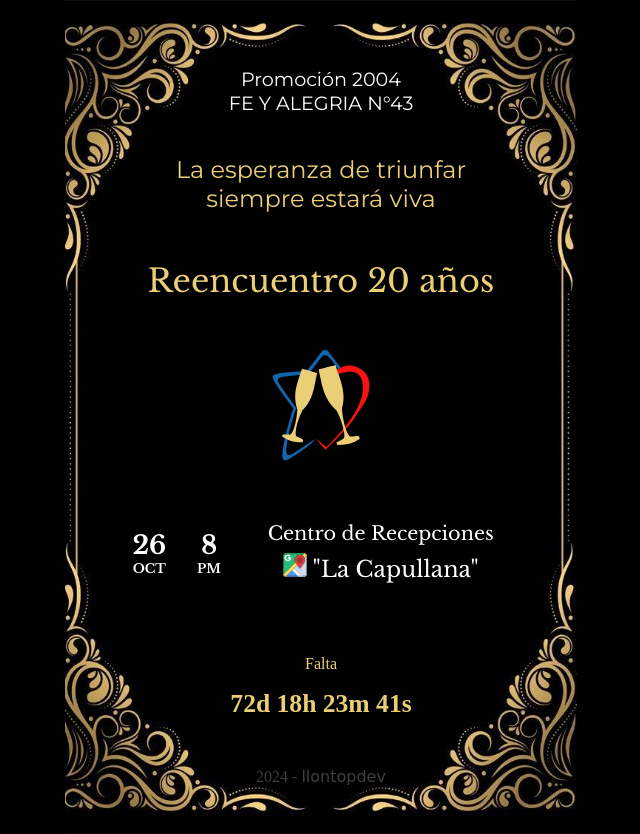
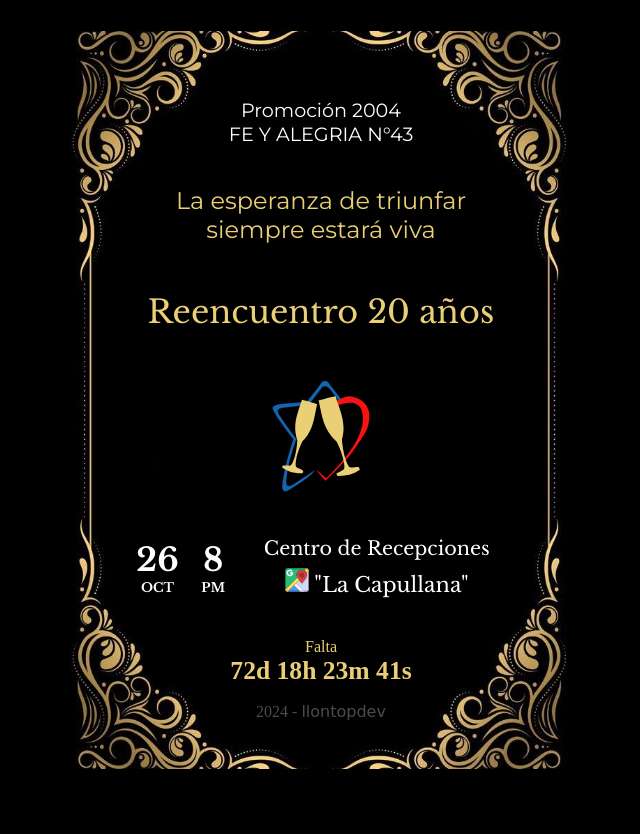
Before and after one commit to llontopdev/reencuentro2004, a plain HTML site: page index.html in a window 1280 px wide. Shown: the whole page, without its empty margins (319-959 px from the left). After the commit the page ends 800 px from the top, so only its background shows below. Drawn offline with nearby package versions, Linux system fonts and the light colour scheme; a web font is replaced by a local one.

Commit message:
detalles ui

```diff
--- a/index.css
+++ b/index.css
@@ -4,6 +4,7 @@
   --f_libre_b: "Libre Baskerville", serif;
   --f_monts: "Montserrat", sans-serif;
   --c_oro: #ebcf76;
+  --c_gris_oscuro: #4b4b4b;
   /* --c_oro: #e4cd80; */
 }
 a {
@@ -76,7 +77,6 @@ img {
 }
 .lugar{
     padding: 1rem;
-
 }
 
 
@@ -95,20 +95,25 @@ img {
     margin-top: 0.5rem;
     padding: 0;
 }
+.falta{
+  margin: 0;
+}
 
 #countdown {
+  padding-top: 0;
+  font-size: 1.3rem;
   font-weight: 600;
 }
 
 footer {
   padding-bottom: 1rem;
   font-size: 0.7rem;
-  color: #3e3e3e;
+  color: var(--c_gris_oscuro);
 }
 .firma {
   font-family: var(--f_damion);
   font-size: 1rem;
-  color: #3f3f3f;
+  color: var(--c_gris_oscuro);
 }
 .firma:hover {
   color: var(--c_oro);
@@ -137,22 +142,22 @@ footer {
     padding: 1rem;
   }
   .datos {
-    padding: 2.5rem;
+    padding: 1.5rem 3rem;
     font-size: 1.2rem;
   }
   .fecha,
   .hora {
-    font-size: 1.6rem;
+    font-size: 2rem;
     font-weight: 600;
   }
   .lugar_enlace {
-    font-size: 1.4rem;;
+    font-size: 1.3rem;
   }
   #countdown {
     font-size: 1.6rem;
   }
   footer {
-    padding-top: 1rem;
+    padding-top: 0;
     font-size: 1rem;
   }
 }
--- a/index.html
+++ b/index.html
@@ -22,7 +22,6 @@
       </div>
 
 
-
       <div class="datos">
         <div class="fecha">26 <div class="fecha_sub">OCT</div></div>
         <div class="hora">8 <div class="hora_sub">PM</div></div>
@@ -30,13 +29,12 @@
 
           <div>Centro de Recepciones</div>
 
-
           <a class="lugar_enlace" href="https://maps.app.goo.gl/t9sSE8AhyMi8Q1Ne7"><img src="google-maps.png" alt="maps"> "La Capullana"</a>
 
         </div>
       </div>
 
-      <p id="falta">Falta <div id="countdown"></div> </p>
+      <p class="falta">Falta <div id="countdown"></div> </p>
 
       <footer>
       <p>2024 - <span><a class="firma" href="/">llontopdev</a></span> </p>
```
